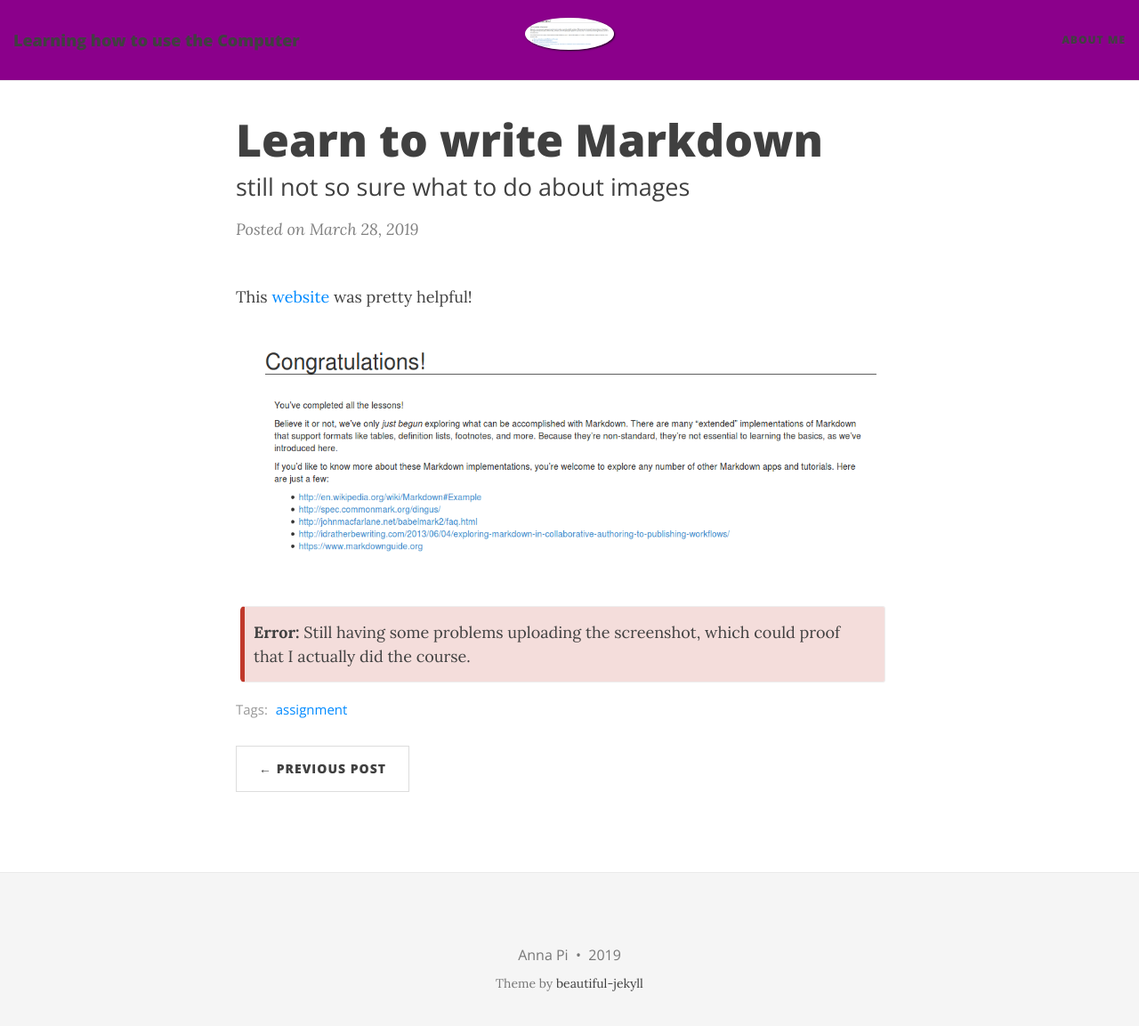
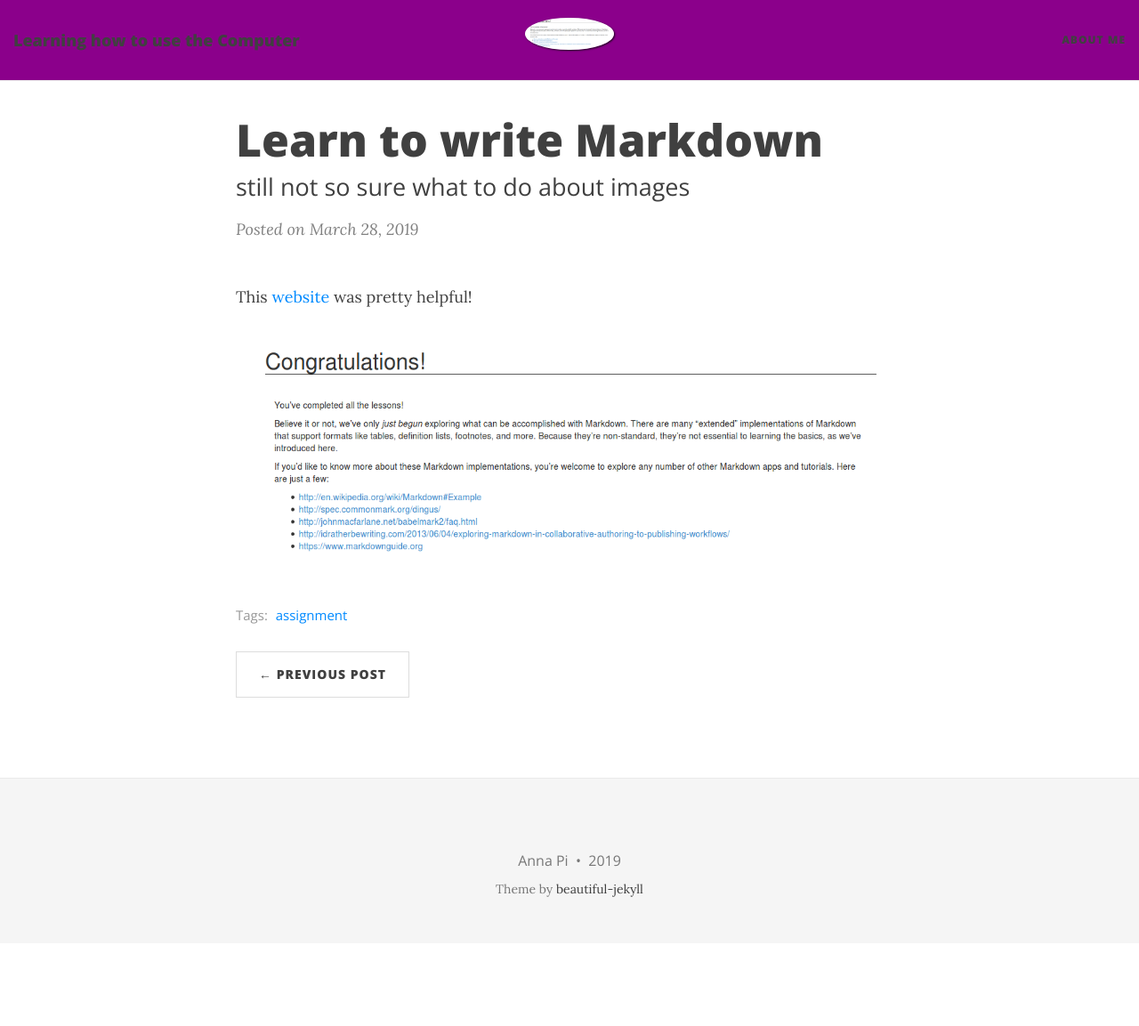
Before and after one commit to Anna-Pi/Anna-Pi.github.io, a Jekyll site: the page built from _posts/2019-03-28-learn-markdown.md, in a window 1280 px wide and 1166 px high. Shown: the top 1153 px of the window at 89% size. Built offline with Jekyll 4.4.1, drawn with Linux system fonts in a browser that asks for light colours; nearby versions of some CDN libraries.

Commit message:
Delete the Error

```diff
--- a/_posts/2019-03-28-learn-markdown.md
+++ b/_posts/2019-03-28-learn-markdown.md
@@ -10,6 +10,3 @@ This [website](https://www.markdowntutorial.com/) was pretty helpful!
 
 
 ![Learn git](/img/Screenshot_markdown.png "screenshot")
-
-{: .box-error}
-**Error:** Still having some problems uploading the screenshot, which could proof that I actually did the course.
```
Also changed, not shown: _posts/2019-03-26-learn-git.md (+0 -3 lines).
